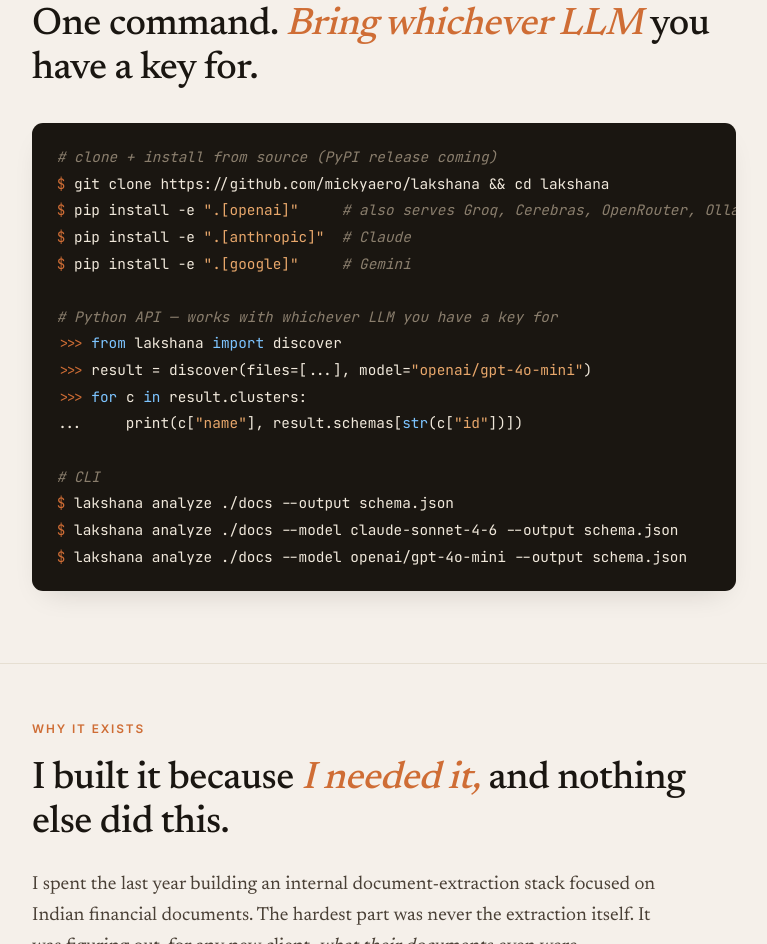
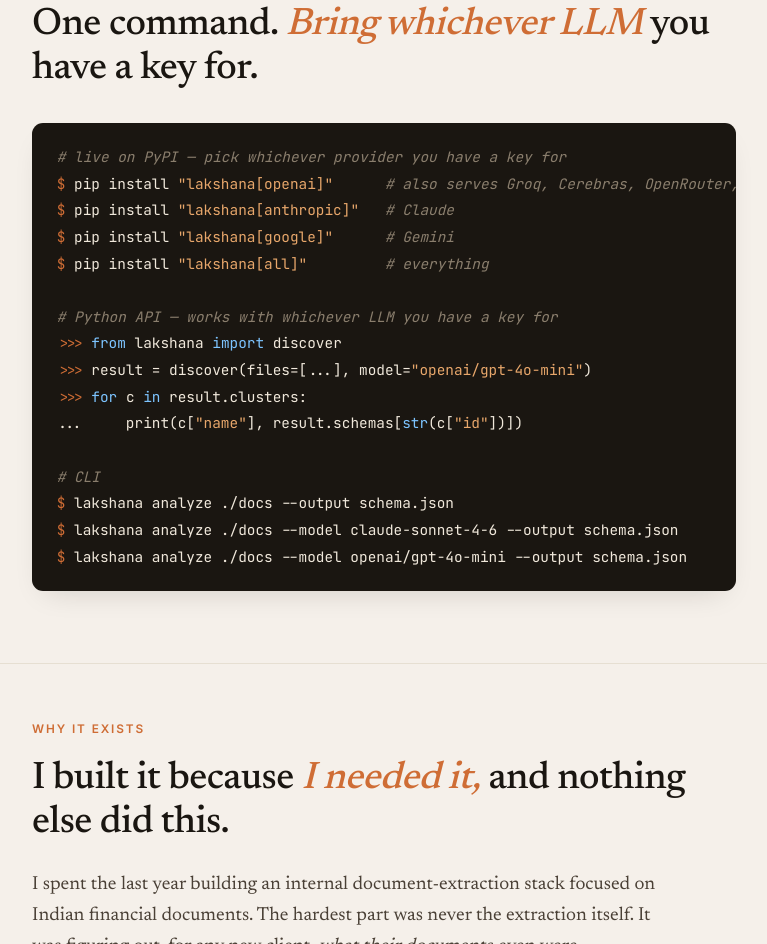
Before and after one commit to mickyaero/lakshana, a plain HTML site: page site/index.html in a window 1280 px wide. Shown: the part 4819-5763 px from the top of the page, without its empty margins (256-1023 px from the left). Drawn offline with Linux system fonts and the light colour scheme.

Commit message:
release: 0.1.0 on PyPI · drop install-from-source hedge
Built lakshana 0.1.0 (wheel + sdist), uploaded to PyPI.
Live at https://pypi.org/project/lakshana/0.1.0/.

Verified end-to-end: pip install lakshana resolves, import works,
discover() signature intact.

README + site Install section updated to lead with pip install
instead of the git clone fallback. Added PyPI badge link.

```diff
--- a/site/index.html
+++ b/site/index.html
@@ -676,11 +676,11 @@
     <p class="section-label">Install</p>
     <h2>One command. <em>Bring whichever LLM</em> you have a key for.</h2>
     <div class="code-card" style="margin-top:2rem;">
-<pre><span class="c-comment"># clone + install from source (PyPI release coming)</span>
-<span class="c-prompt">$</span> git clone https://github.com/mickyaero/lakshana &amp;&amp; cd lakshana
-<span class="c-prompt">$</span> pip install -e <span class="c-str">".[openai]"</span>     <span class="c-comment"># also serves Groq, Cerebras, OpenRouter, Ollama</span>
-<span class="c-prompt">$</span> pip install -e <span class="c-str">".[anthropic]"</span>  <span class="c-comment"># Claude</span>
-<span class="c-prompt">$</span> pip install -e <span class="c-str">".[google]"</span>     <span class="c-comment"># Gemini</span>
+<pre><span class="c-comment"># live on PyPI — pick whichever provider you have a key for</span>
+<span class="c-prompt">$</span> pip install <span class="c-str">"lakshana[openai]"</span>      <span class="c-comment"># also serves Groq, Cerebras, OpenRouter, Ollama</span>
+<span class="c-prompt">$</span> pip install <span class="c-str">"lakshana[anthropic]"</span>   <span class="c-comment"># Claude</span>
+<span class="c-prompt">$</span> pip install <span class="c-str">"lakshana[google]"</span>      <span class="c-comment"># Gemini</span>
+<span class="c-prompt">$</span> pip install <span class="c-str">"lakshana[all]"</span>         <span class="c-comment"># everything</span>
 
 <span class="c-comment"># Python API — works with whichever LLM you have a key for</span>
 <span class="c-prompt">&gt;&gt;&gt;</span> <span class="c-kw">from</span> lakshana <span class="c-kw">import</span> discover
```
Also changed, not shown: 1 other file.
